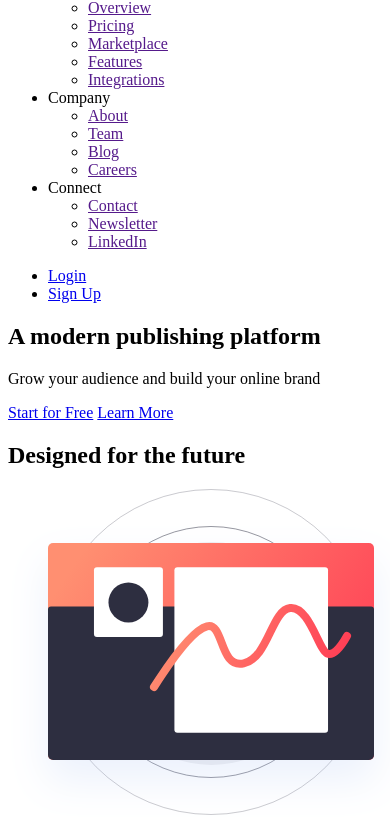
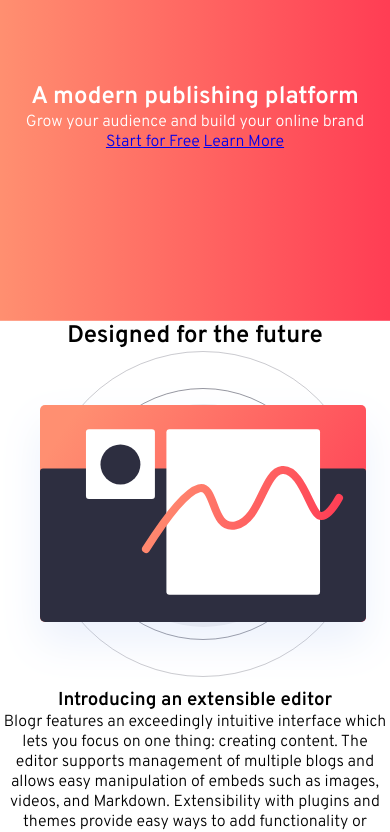
Before and after one commit to FrontendMentor-Lecap/Blogr-Landing-Page-Main, a plain HTML site: page index.html in a window 390 px wide. Shown: the part 87-919 px from the top of the page. Drawn offline with Linux system fonts and the light colour scheme.

Commit message:
started mobile CSS

```diff
--- a/index.html
+++ b/index.html
@@ -20,6 +20,8 @@
       rel="stylesheet"
     />
 
+    <link rel="stylesheet" href="style.css">
+
     <!-- Feel free to remove these styles or customise in your own stylesheet 👍 -->
     <style>
       .attribution {
@@ -33,7 +35,7 @@
   </head>
   <body>
     <header>
-      <img src="./images/logo.svg" alt="" />
+      <img src="./images/logo.svg" alt="" class="header__logo" />
       <img src="./images/icon-hamburger.svg" alt="Open Navigation" />
       <nav class="header__navigation">
         <ul class="categories__navigation">
--- /dev/null
+++ b/style.css
@@ -0,0 +1,51 @@
+* {
+  padding: 0;
+  margin: 0;
+  box-sizing: border-box;
+}
+
+:root {
+  --cta-txt: hsl(356, 100%, 66%);
+  --cta-hvr-bck: hsl(355, 100%, 74%);
+  --hdgs: hsl(208, 49%, 24%);
+  --txt: hsl(0, 0%, 100%);
+  --foot-txt: hsl(240, 2%, 79%);
+  --body-copy: hsl(207, 13%, 34%);
+  --foot-bck: hsl(240, 10%, 16%);
+  --cta-grd-1: hsl(13, 100%, 72%);
+  --cta-grd-2: hsl(353, 100%, 62%);
+  --body-grd-1: hsl(237, 17%, 21%);
+  --body-grd-2: hsl(237, 23%, 32%);
+}
+
+body {
+  font-family: 'Overpass', sans-serif;
+  text-align: center;
+}
+
+header {
+  position: fixed;
+  width: 100vw;
+  display: flex;
+  padding: 5vh 5vw;
+  align-items: center;
+  justify-content: space-between;
+}
+
+.header__logo {
+  width: 5rem;
+}
+
+.header__navigation {
+  display: none;
+}
+
+.hero {
+  background-image: url('./images/bg-pattern-intro.svg'),
+    linear-gradient(90deg, var(--cta-grd-1), var(--cta-grd-2));
+  background-size: 150%, 100%;
+  background-position: 10vw -100vh, center;
+  background-repeat: no-repeat;
+  padding: 20vh 0;
+  color: var(--txt);
+}
```
